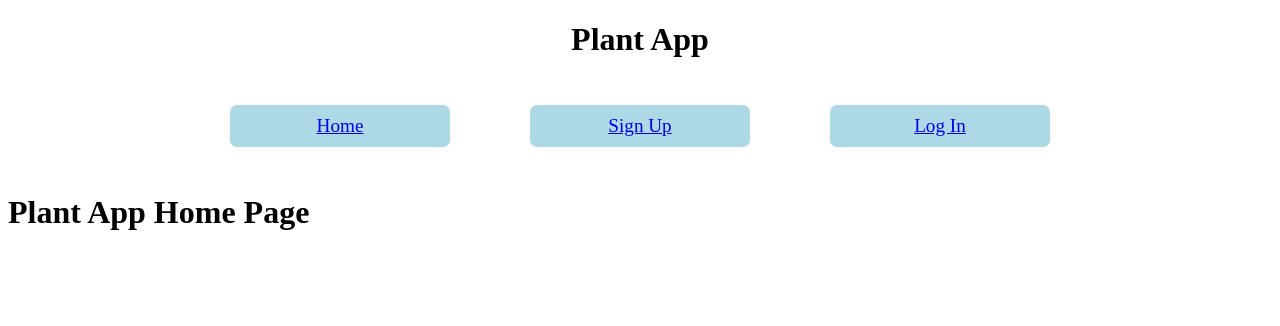
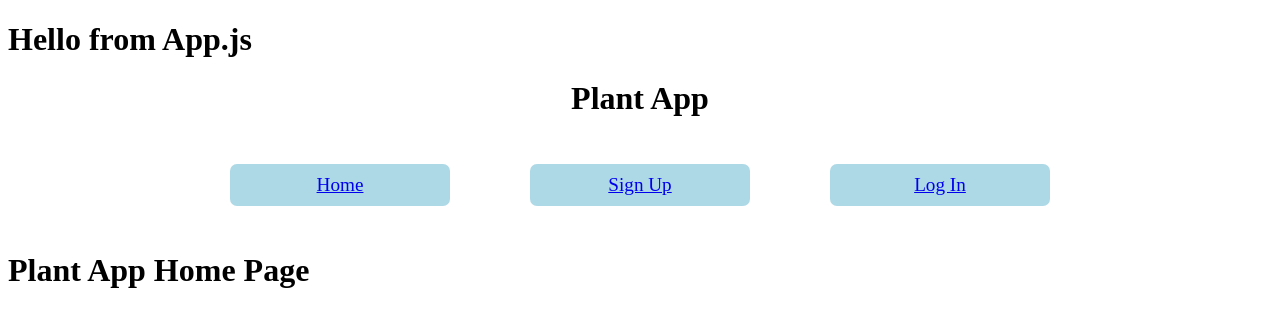
Before and after one commit to BrandonCzaja/Final-Project-Frontend, a React app: page / in a window 1280 px wide. Shown: the top 326 px of the page. Built offline with nearby package versions, Linux system fonts and the light colour scheme.

Commit message:
Testing Deployment

```diff
--- a/src/components/App.js
+++ b/src/components/App.js
@@ -28,6 +28,7 @@ export const App = (props) => {
 
   return (
     <>
+      <h1>Hello from App.js</h1>
       <Route path="/" component={Nav} />
       <Switch>
         <Route exact path="/" component={Home} />
```
